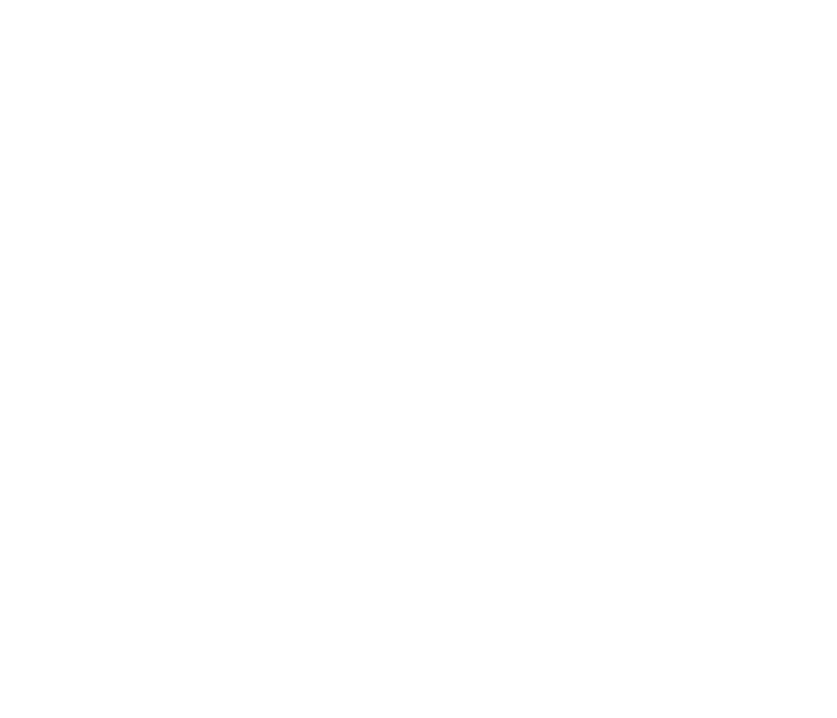
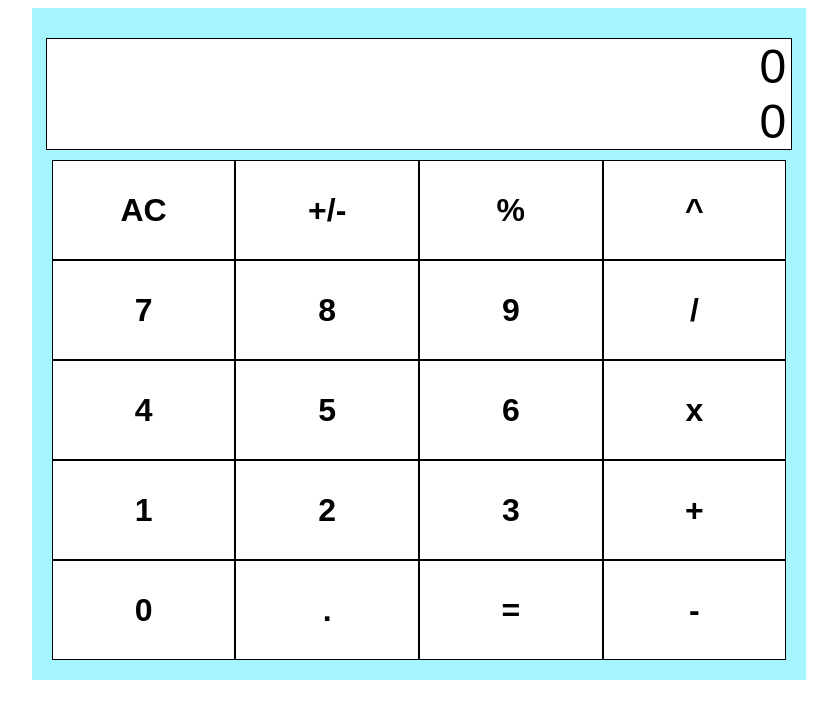
Before and after one commit to Git-Will-Hunting/calculator, a plain HTML site: page index.html in a window 1280 px wide. Shown: the whole page, without its empty margins (221-1058 px from the left). Drawn offline with Linux system fonts and the light colour scheme.

Commit message:
Added base UI elements

```diff
--- a/index.html
+++ b/index.html
@@ -10,6 +10,40 @@
 </head>
 <body>
     <div class="calcContainer">
+        <div class="calcDisplay">
+            <div class="calcDisplayTop">0</div>
+            <div class="calcDisplayBottom">0</div>
+        </div>
+        <div class="calcRow">
+            <button class="calcButton calcButtonTop">AC</button>
+            <button class="calcButton calcButtonTop">+/-</button>
+            <button class="calcButton calcButtonTop">%</button>
+            <button class="calcButton calcButtonOp">^</button>
+        </div>
+        <div class="calcRow">
+            <button class="calcButton">7</button>
+            <button class="calcButton">8</button>
+            <button class="calcButton">9</button>
+            <button class="calcButton calcButtonOp">/</button>
+        </div>
+        <div class="calcRow">
+            <button class="calcButton">4</button>
+            <button class="calcButton">5</button>
+            <button class="calcButton">6</button>
+            <button class="calcButton calcButtonOp">x</button>
+        </div>
+        <div class="calcRow">
+            <button class="calcButton">1</button>
+            <button class="calcButton">2</button>
+            <button class="calcButton">3</button>
+            <button class="calcButton calcButtonOp">+</button>
+        </div>
+        <div class="calcRow">
+            <button class="calcButton calcButtonWidth2">0</button>
+            <button class="calcButton">.</button>
+            <button class="calcButton calcButtonOp">=</button>
+            <button class="calcButton calcButtonOp">-</button>
+        </div>
 
     </div>
 </body>
--- a/style.css
+++ b/style.css
@@ -0,0 +1,65 @@
+body {
+
+    padding: 0;
+    font-family: Arial, Helvetica, sans-serif;
+    display: flex;
+    justify-content: center;
+    align-items: center;
+}
+.calcContainer {
+    display: flex;
+    flex-direction: column;
+    justify-content: center;
+    align-items: center;
+    background-color: #a5f5ff;
+    padding: 20px;
+    flex: 0.6;
+}
+.calcRow {
+    display: flex;
+    justify-content: center;
+    align-items: center;
+    width: 100%;
+}
+.calcButton {
+    border: 1px solid #000;
+    background-color: #fff;
+    min-width: 100px;
+    min-height: 100px;
+    font-size: 2em;
+    font-weight: bold;
+    color: #000;
+    cursor: pointer;
+    display: flex;
+    justify-content: center;
+    align-items: center;
+    flex-wrap: wrap;
+    flex: 1;
+}
+.calcDisplay {
+    width: 100%;
+    height: 100px;
+    border: 1px solid #000;
+    background-color: #fff;
+    font-size: 2em;
+    font-weight: bold;
+    color: #000;
+    text-align: right;
+    padding: 5px;
+    margin: 10px;
+}
+.calcDisplayTop {
+    font-size: 1.5em;
+    font-weight: normal;
+    color: #000;
+    text-align: right;
+    margin-top: -5px;
+}
+
+.calcDisplayBottom {
+    font-size: 1.5em;
+    font-weight: normal;
+    color: #000;
+    text-align: right;
+
+}
```
